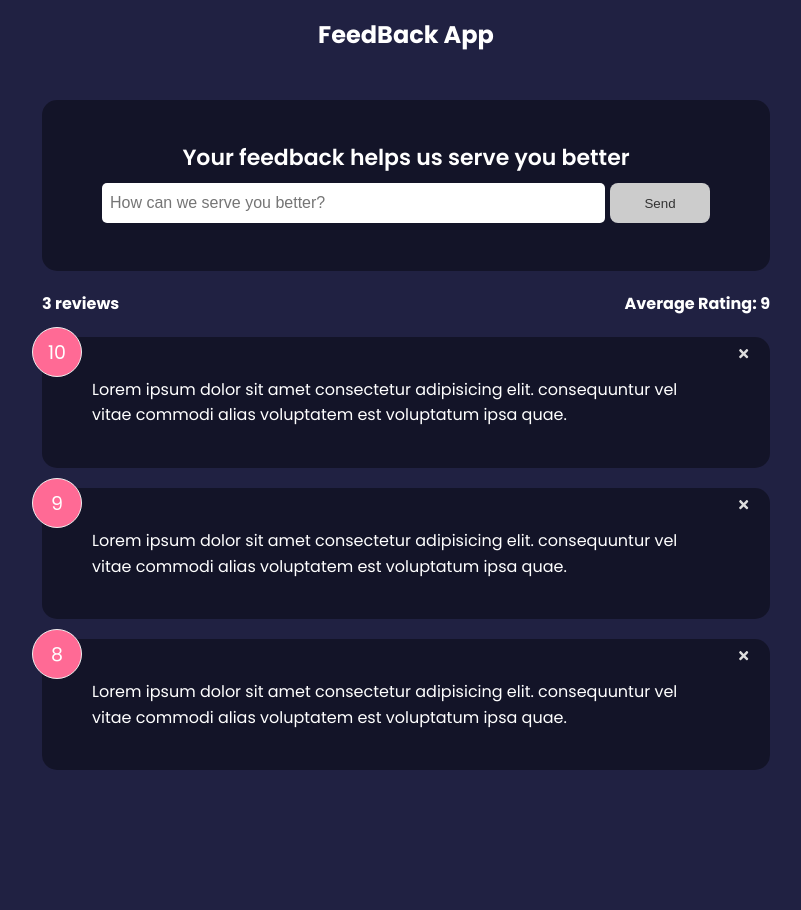
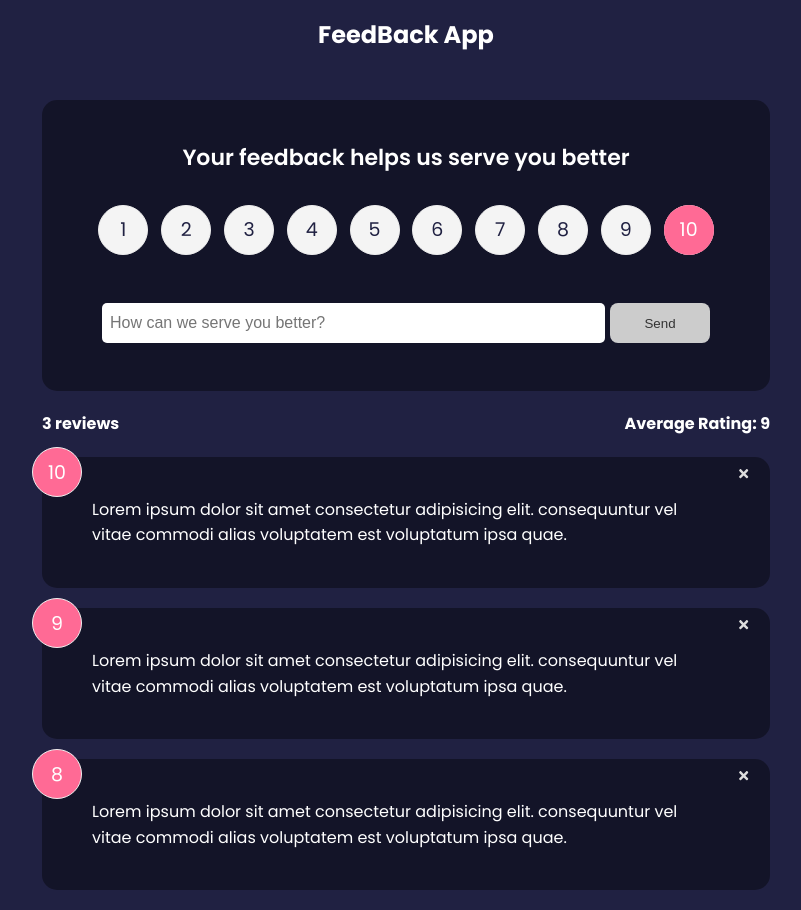
Before and after one commit to bhattpawan/feedback-app, a React (Create React App) app: page / in a window 1280 px wide. Shown: the whole page, without its empty margins (234-1035 px from the left). Before the commit the page ends 800 px from the top, so only its background shows below. Built offline with nearby package versions, Linux system fonts and the light colour scheme; the HTML template or start-up script is replaced by a standard one.

Commit message:
Add feedback functionality

```diff
--- a/src/App.js
+++ b/src/App.js
@@ -15,11 +15,16 @@
     setFeedback(updated);
   };
 
+  const handleAdd = (newFeedback) => {
+    newFeedback.id = feedback.length + 1;
+    setFeedback([...feedback, newFeedback]);
+  };
+
   return (
     <>
       <Header headerText='FeedBack App' />
       <div className='container'>
-        <Feedbackform />
+        <Feedbackform handleAdd={handleAdd} />
         <FeedbackStats feedback={feedback} />
         <FeedbackList feedback={feedback} handleDelete={handleDelete} />
       </div>
--- a/src/Components/Feedbackform.jsx
+++ b/src/Components/Feedbackform.jsx
@@ -1,9 +1,11 @@
 import { useState } from 'react';
 import Card from './Shared/Card';
 import Button from './Shared/Button';
+import RatingSelect from './Shared/RatingSelect';
 
-const Feedbackform = () => {
+const Feedbackform = ({ handleAdd }) => {
   const [text, setText] = useState('');
+  const [rating, setRating] = useState(10);
   const [btnDisabled, setBtnDisabled] = useState(true);
   const [message, setMessage] = useState('');
 
@@ -22,11 +24,20 @@
     setText(val);
   };
 
+  const handleSubmit = (e) => {
+    e.preventDefault();
+    if (text.trim().length > 10) {
+      const newFeedback = { text: text, rating: rating };
+      handleAdd(newFeedback);
+      setText('');
+    }
+  };
+
   return (
     <Card>
-      <form>
+      <form onSubmit={handleSubmit}>
         <h2>Your feedback helps us serve you better</h2>
-        {/* To do - Rating Select Component */}
+        <RatingSelect select={(rating) => setRating(rating)} />
         <div className='input-group'>
           <input
             type='text'
--- /dev/null
+++ b/src/Components/Shared/RatingSelect.jsx
@@ -0,0 +1,128 @@
+import { useState } from 'react';
+
+const RatingSelect = ({ select }) => {
+  const [selected, setSelected] = useState(10);
+
+  const handleChange = (e) => {
+    const current = +e.currentTarget.value;
+    setSelected(current);
+    select(current);
+  };
+
+  return (
+    <ul className='rating'>
+      <li>
+        <input
+          type='radio'
+          id='num1'
+          name='rating'
+          value='1'
+          onChange={handleChange}
+          checked={selected === 1}
+        />
+        <label htmlFor='num1'>1</label>
+      </li>
+      <li>
+        <input
+          type='radio'
+          id='num2'
+          name='rating'
+          value='2'
+          onChange={handleChange}
+          checked={selected === 2}
+        />
+        <label htmlFor='num2'>2</label>
+      </li>
+      <li>
+        <input
+          type='radio'
+          id='num3'
+          name='rating'
+          value='3'
+          onChange={handleChange}
+          checked={selected === 3}
+        />
+        <label htmlFor='num3'>3</label>
+      </li>
+      <li>
+        <input
+          type='radio'
+          id='num4'
+          name='rating'
+          value='4'
+          onChange={handleChange}
+          checked={selected === 4}
+        />
+        <label htmlFor='num4'>4</label>
+      </li>
+      <li>
+        <input
+          type='radio'
+          id='num5'
+          name='rating'
+          value='5'
+          onChange={handleChange}
+          checked={selected === 5}
+        />
+        <label htmlFor='num5'>5</label>
+      </li>
+      <li>
+        <input
+          type='radio'
+          id='num6'
+          name='rating'
+          value='6'
+          onChange={handleChange}
+          checked={selected === 6}
+        />
+        <label htmlFor='num6'>6</label>
+      </li>
+      <li>
+        <input
+          type='radio'
+          id='num7'
+          name='rating'
+          value='7'
+          onChange={handleChange}
+          checked={selected === 7}
+        />
+        <label htmlFor='num7'>7</label>
+      </li>
+      <li>
+        <input
+          type='radio'
+          id='num8'
+          name='rating'
+          value='8'
+          onChange={handleChange}
+          checked={selected === 8}
+        />
+        <label htmlFor='num8'>8</label>
+      </li>
+      <li>
+        <input
+          type='radio'
+          id='num9'
+          name='rating'
+          value='9'
+          onChange={handleChange}
+          checked={selected === 9}
+        />
+        <label htmlFor='num9'>9</label>
+      </li>
+      <li>
+        <input
+          type='radio'
+          id='num10'
+          name='rating'
+          value='10'
+          onChange={handleChange}
+          checked={selected === 10}
+        />
+        <label htmlFor='num10'>10</label>
+      </li>
+    </ul>
+  );
+};
+
+export default RatingSelect;
--- a/src/index.css
+++ b/src/index.css
@@ -93,6 +93,14 @@
 
 [type='radio'] {
   opacity: 0;
+}
+
+[type='radio'] ~ label {
+  color: #202142;
+}
+
+[type='radio']:hover ~ label {
+  color: #fff;
 }
 
 [type='radio']:checked ~ label {
```
